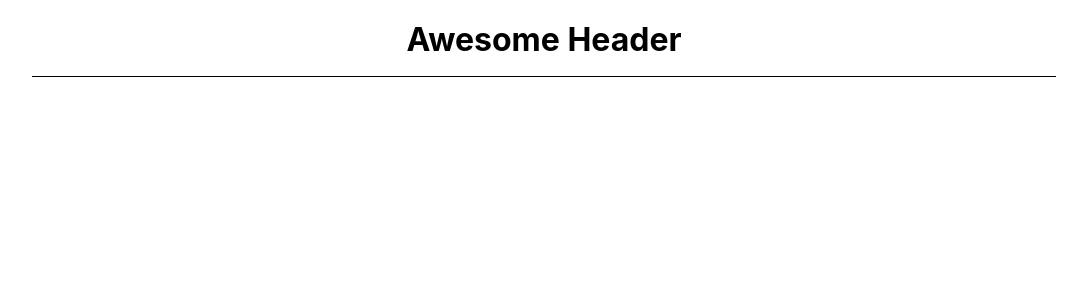
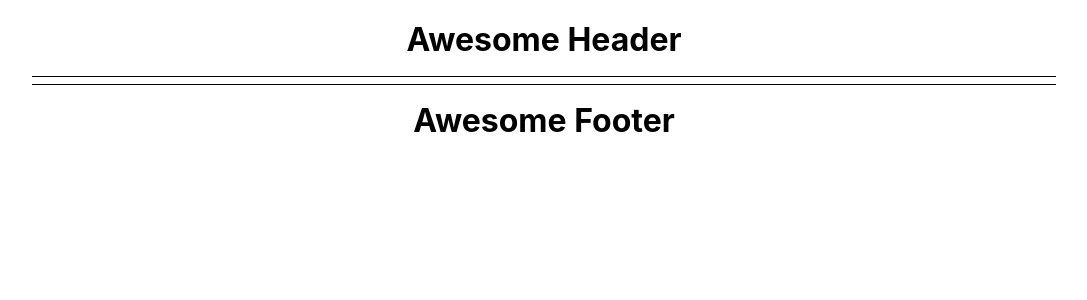
Before and after one commit to mz106/m53Week9AuthFe, a React (Create React App) app: page / in a window 1280 px wide. Shown: the top 300 px of the page, without its empty margins (96-1183 px from the left). Built offline with nearby package versions, Linux system fonts and the light colour scheme.

Commit message:
enhancement: add footer

```diff
--- a/src/App.js
+++ b/src/App.js
@@ -1,11 +1,13 @@
 import "./App.css";
 
 import Header from "./components/header/Header";
+import Footer from "./components/footer/Footer";
 
 function App() {
   return (
     <div>
       <Header />
+      <Footer />
     </div>
   );
 }
--- /dev/null
+++ b/src/components/footer/Footer.css
@@ -0,0 +1,22 @@
+.footer-wrapper {
+  height: 10vh;
+  width: 100%;
+  display: flex;
+  flex-direction: column;
+  align-items: center;
+  justify-content: center;
+}
+
+.footer-inner-container {
+  width: 80%;
+  height: 90%;
+  display: flex;
+  flex-direction: column;
+  align-items: center;
+  justify-content: center;
+  border-top: 1px solid black;
+}
+
+.footer-title {
+  text-align: center;
+}
--- /dev/null
+++ b/src/components/footer/Footer.js
@@ -0,0 +1,15 @@
+import React from "react";
+
+import "./Footer.css";
+
+const Footer = () => {
+  return (
+    <div className="footer-wrapper">
+      <div className="footer-inner-container">
+        <h1 className="footer-title">Awesome Footer</h1>
+      </div>
+    </div>
+  );
+};
+
+export default Footer;
--- a/src/components/header/Header.js
+++ b/src/components/header/Header.js
@@ -6,7 +6,7 @@ const Header = () => {
   return (
     <div className="header-wrapper">
       <div className="header-inner-container">
-        <h1>Awesome Header</h1>
+        <h1 className="header-title">Awesome Header</h1>
       </div>
     </div>
   );
```
